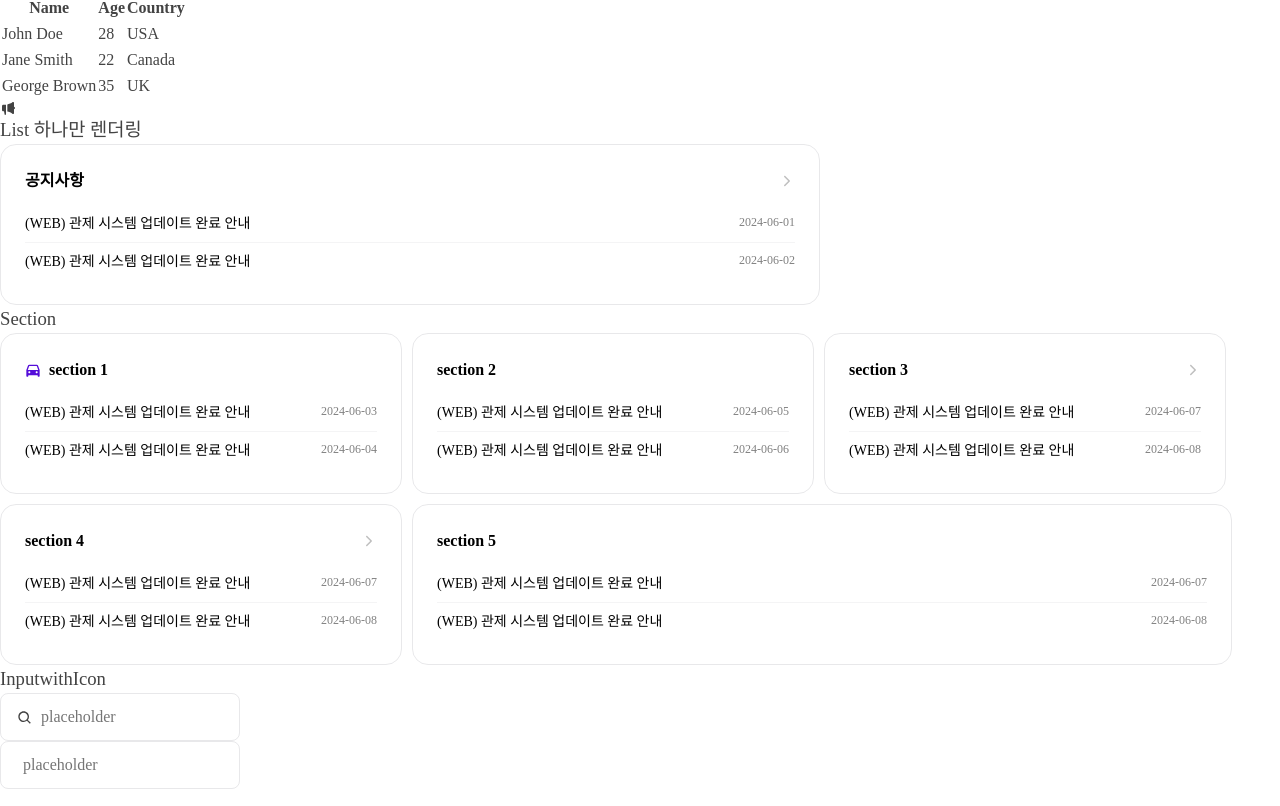
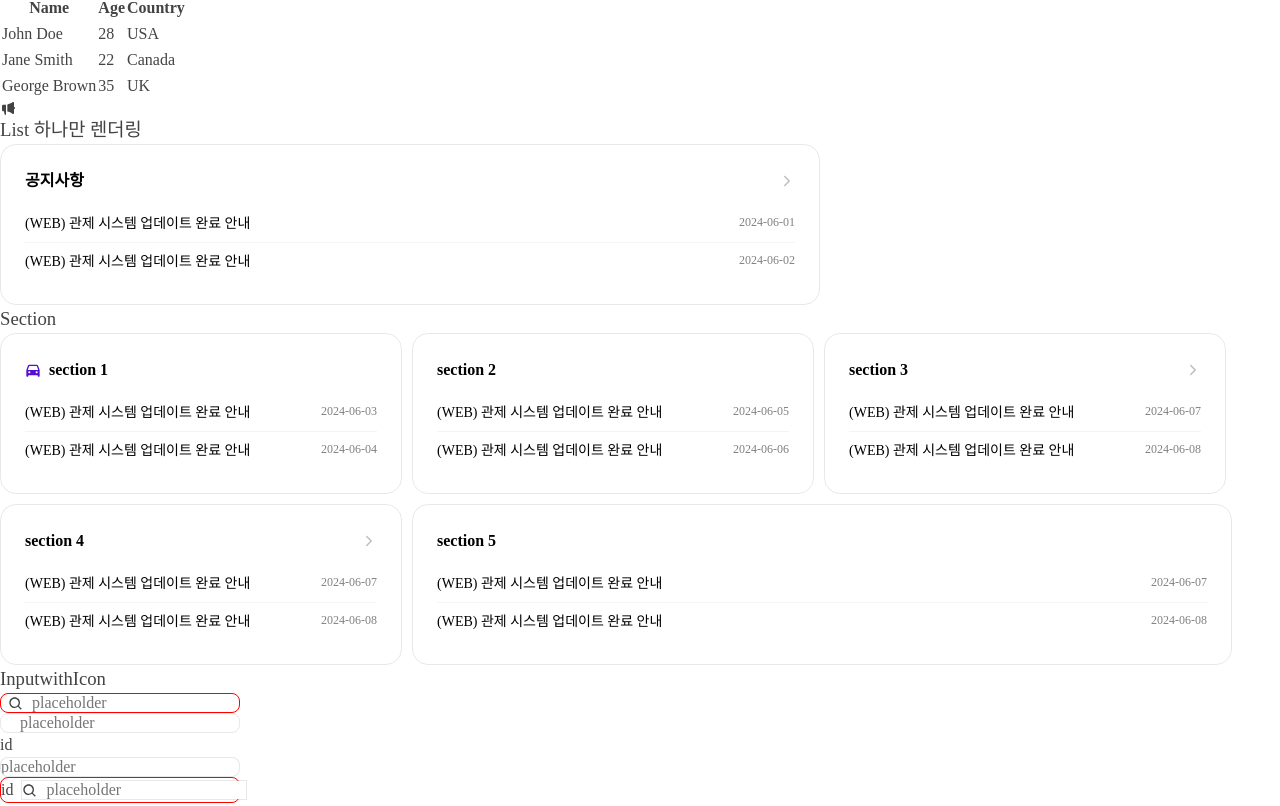
Before and after one commit to hyeonjeong-yu/atomic, a React (Create React App) app: page / in a window 1280 px wide. Shown: the part 595-1401 px from the top of the page. Built offline with nearby package versions, Linux system fonts and the light colour scheme.

Commit message:
InputWithIconLabel component add

```diff
--- a/package.json
+++ b/package.json
@@ -5,6 +5,7 @@
   "dependencies": {
     "@testing-library/jest-dom": "^5.17.0",
     "@testing-library/user-event": "^13.5.0",
+    "classnames": "^2.5.1",
     "date-fns": "^3.6.0",
     "react": "^18.3.1",
     "react-dom": "^18.3.1",
--- a/src/App.js
+++ b/src/App.js
@@ -15,7 +15,6 @@ import BarChart from "./components/Molecules/Charts/BarChart";
 import CardSection from "./components/Templates/CardSection/CardSection";
 import Modal from "./components/Templates/Modal/Modal";
 import Input from "./components/Atoms/Input/Input";
-import InputWithIcon from "./components/Molecules/InputWithIcon/InputWithIcon";
 import { BiSearch } from "react-icons/bi";
 
 function App() {
@@ -221,12 +220,10 @@ function App() {
             }
 
             <h3>InputwithIcon</h3>
-            {/* <InputWithIcon iconName = 'search'
-                            type ='text'
-                            placeholder ='placeholder'
-            /> */}
             <Input icon={BiSearch} type='text' placeholder='placeholder' />
             <Input type='text' placeholder='placeholder' />
+            <Input type='text' label='id' placeholder='placeholder' />
+            <Input type='text' label='id' icon={BiSearch} placeholder='placeholder' />
         </div>
     );
 }
--- a/src/components/Atoms/Input/Input.jsx
+++ b/src/components/Atoms/Input/Input.jsx
@@ -1,11 +1,14 @@
 import React, { useState } from 'react'
 import PropTypes from 'prop-types'
+import classNames from 'classnames';
 import styles from './Input.module.scss'
 import { IconContext } from 'react-icons';
+import { LuGavel } from 'react-icons/lu';
 
 const Input = ({
     type,
     value,
+    label,
     onChange,
     placeholder,
     icon: Icon,
@@ -13,7 +16,6 @@ const Input = ({
     name,
     required
 }) => {
-
     // Focus 관리
     const [isFocused, setIsFocused] = useState(false);
     const [inputValue, setInputValue] = useState(value);
@@ -25,8 +27,30 @@ const Input = ({
         setIsFocused(false);
     }
 
+    // debugging
+    // console.log('label:', label);
+    // console.log('icon:', Icon);
+
+    const inputClassNames = classNames(
+        styles.Input,
+        {
+            [styles.InputWithLabel]: label && !Icon,
+            [styles.InputWithIcon]: Icon && !label,
+            [styles.InputWithIconLabel]: label && Icon,
+
+        }
+    )
+
     return (
-        <div className = {`${styles.Input}`}>
+        <div className = {inputClassNames}>
+            {
+                label && (
+                    <label htmlFor={id} className={`${styles.label}`}>
+                        {label}
+                    </label>
+                )
+            }
+            <div className={`${styles.inputwrapper}`}>
                 {
                     Icon && (
                         // 입력이 발생하거나 포커스를 벗어나면 iconHidden
@@ -37,13 +61,13 @@ const Input = ({
                         </div>
                     )
                 }
+
                 <input
                     type = {type}
                     value = {value}
                     onChange = {onChange}
                     placeholder = {isFocused ? '' : placeholder}
-                // icon의 유무로 style 다르게 설정
-                className = {`${Icon ? styles.inputWithIcon : styles.inputWithoutIcon}`}
+                    className = {`${styles.input}`}
                     id = {id}
                     name = {name}
                     required = {required}
@@ -51,6 +75,7 @@ const Input = ({
                     onBlur={handleBlur}
                     data-testid = 'input'
                 />
+            </div>
         </div>
     )
 }
@@ -69,6 +94,7 @@ Input.propTypes = {
         'submit'
     ]),
     value: PropTypes.oneOf([PropTypes.string, PropTypes.number]),
+    label: PropTypes.string,
     icon: PropTypes.object,
     onChange: PropTypes.func,
     placeholder: PropTypes.string,
--- a/src/components/Atoms/Input/Input.module.scss
+++ b/src/components/Atoms/Input/Input.module.scss
@@ -1,6 +1,6 @@
 .Input {
     width: 240px;
-    height: 48px;
+    // height: 48px;
     border-radius: 8px;
     // padding-left: 16px;
     box-sizing: border-box;
@@ -8,11 +8,19 @@
     // outline: none;
     display: flex;
     gap: 8px;
-    // justify-content: space-between;
     align-items: center;
 
+    .inputwrapper {
+        width: 100%;
+        display: flex;
+        gap: 8px;
+        align-content: center;
+        align-items: center;
+        justify-content: center;
+    }
+
     input {
-        flex: 1;
+        // flex: 1;
         outline: none;
         ::placeholder {
             color: var(--gray-50);
@@ -21,20 +29,40 @@
 
     .icon {
         height: 16px;
-        padding-left: 16px;
-    }
-    .iconVisible {
-        opacity: 1;
-    }
-    .iconHidden {
-        opacity: 0;
-        transition: opacity 0.2s ease;
+        // padding-left: 16px;
+        &.iconVisible {
+            opacity: 1;
+        }
+        &.iconHidden {
+            opacity: 0;
+            transition: opacity 0.2s ease;
+        }
     }
 
-    .inputWithIcon {
-        width: 100px;
+    // Input setting
+    &.InputWithIcon {
+        border: 1px solid red;
     }
-    .inputWithoutIcon{
-        padding-left: 22px;
+    &.InputWithLabel {
+        display: flex;
+        flex-direction: column;
+        gap: 0;
+        align-items: flex-start;
+        border: none;
+
+        input {
+            width: 100%;
+            border: 1px solid #70737C29;
+            border-radius: 8px;
+        }
+    }
+    &.InputWithIconLabel {
+        border: 1px solid red;
+        .inputwrapper {
+            border: 1px solid #70737C29;
+        }
+        input {
+            border: none;
+        }
     }
 }
--- a/src/components/Molecules/InputWithIcon/InputWithIcon.jsx
+++ /dev/null
@@ -1,23 +0,0 @@
-import React from 'react'
-import { useState } from 'react'
-import Icon from '../../Atoms/Icon/Icon'
-import Input from '../../Atoms/Input/Input'
-import styles from './InputWithIcon.module.scss'
-
-const InputWithIcon = ({
-    iconName = 'search',
-    type ='text',
-    placeholder ='placeholder'
-}) => {
-
-    const [inputValue, setInputValue] = useState('');
-
-    return (
-        <div className={`${styles.InputWithIcon}`}>
-            <Icon name={iconName} className={`${inputValue ? styles.iconActive: ''}`} />
-            <Input type={type} placeholder={placeholder} />
-        </div>
-    )
-}
-
-export default InputWithIcon
--- a/src/components/Molecules/InputWithIcon/InputWithIcon.module.scss
+++ /dev/null
@@ -1,32 +0,0 @@
-.InputWithIcon {
-    width: 240px;
-    height: 48px;
-    padding: 16px;
-    box-sizing: border-box;
-    border: 1px solid #70737C29;
-    border-radius: 8px;
-    // position: relative;
-    display: flex;
-    align-items: center;
-    gap: 8px;
-    justify-content: space-between;
-
-    //icon
-    svg {
-        // position: absolute;
-        // top: 50%;
-        // left: 0;
-        // transform: translateY(-50%);
-    }
-
-    input {
-        flex: 1;
-        width: calc(100% - 28px);
-        padding-left: 16px;
-    }
-
-    &.iconActive {
-        display: none;
-    }
-
-}
```
Also changed, not shown: 2 other files (tests, documents, lock files or other folders). Lines whose indentation alone changed are shown as unchanged.
